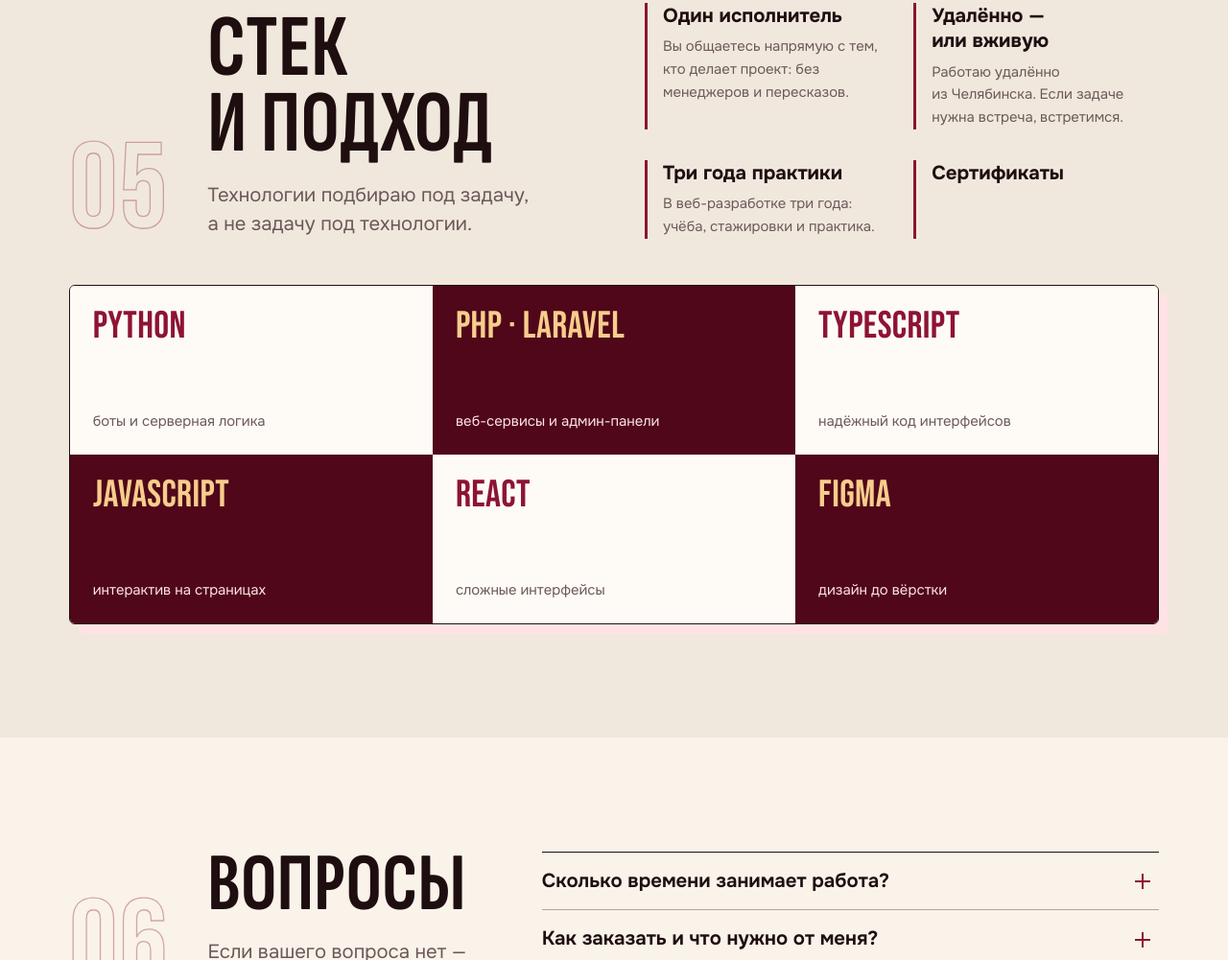
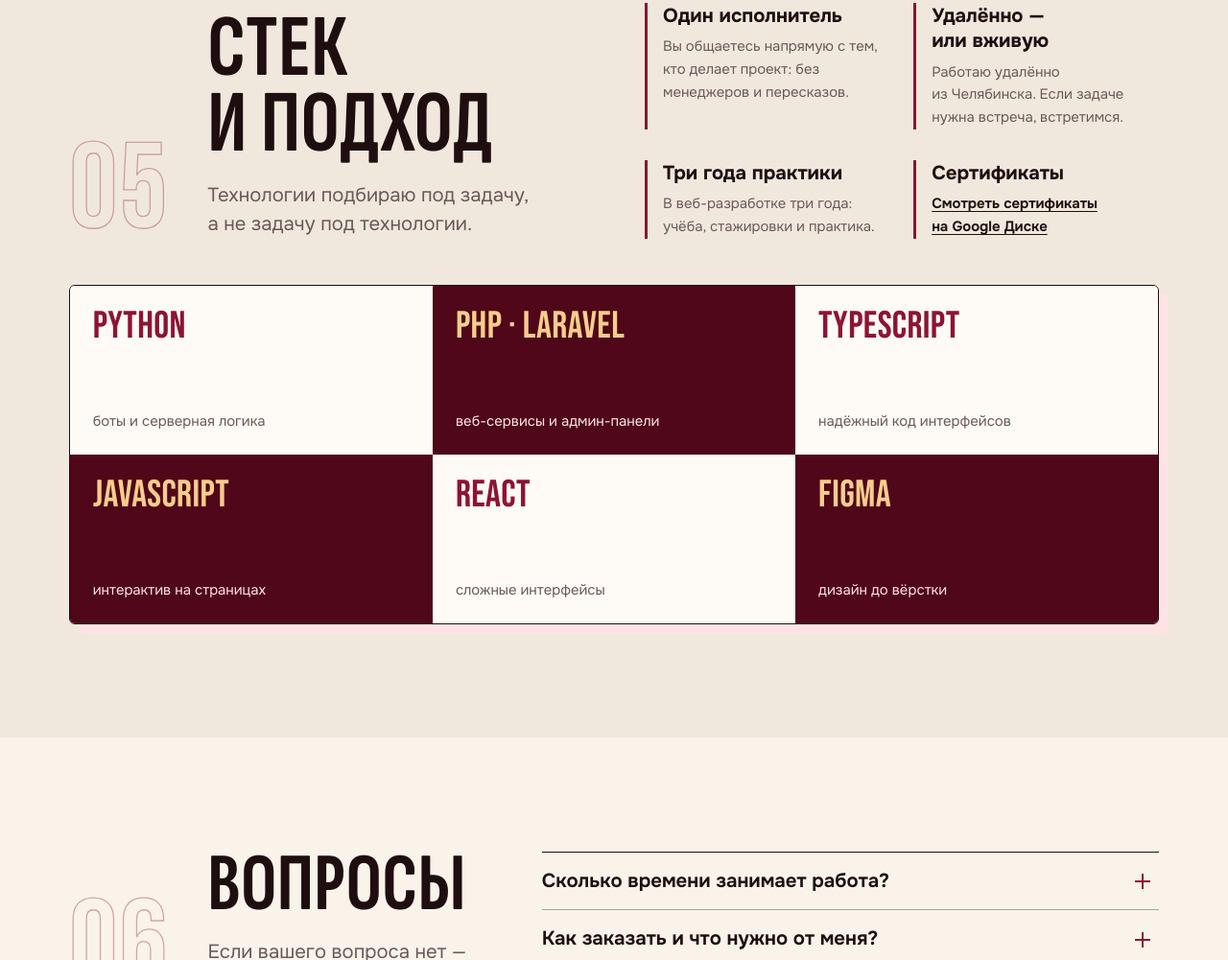
Before and after one commit to Ferzi0/my_vizitka, a website: page index.html in a window 1280 px wide. Shown: the part 5381-6382 px from the top of the page at 96% size. Drawn offline with Linux system fonts and the light colour scheme.

Commit message:
Сертификаты: ссылка на папку Google Диска
- В карточку «Сертификаты» добавлена ссылка «Смотреть сертификаты на Google Диске» (новая вкладка, rel=noopener noreferrer, скрытая подпись для скринридера)
- Стиль .principle__link: цель не меньше 44 px, цвет из токенов, hover через бренд

```diff
--- a/css/main.css
+++ b/css/main.css
@@ -1645,6 +1645,8 @@
 }
 .principle__title { font-size: var(--step-1); font-weight: 700; line-height: 1.3; }
 .principle p { margin-top: var(--space-2); color: var(--fg-muted); font-size: var(--step--1); }
+.principle__link { display: inline-flex; align-items: center; min-height: 44px; color: var(--fg); font-weight: 650; }
+.principle__link:hover { color: var(--brand); }
 
 /* Доска технологий: клетки чередуются как на шахматной доске при любой сетке */
 .stack {
--- a/index.html
+++ b/index.html
@@ -490,7 +490,8 @@
           </li>
           <li class="principle">
             <h3 class="principle__title">Сертифи&shy;каты</h3>
-            <p></p>
+            <!-- [ЗАПОЛНИТЬ: вставьте в href ссылку на папку Google Диска с сертификатами; доступ «у кого есть ссылка — просмотр»] -->
+            <p><a class="principle__link" href="https://drive.google.com/drive/folders/1TfnV8iRwPxgpjPAfYhq8ef1J4iuG0RBQ?usp=sharing" target="_blank" rel="noopener noreferrer">Смотреть сертификаты на&nbsp;Google&nbsp;Диске<span class="visually-hidden"> (откроется в&nbsp;новой вкладке)</span></a></p>
           </li>
         </ul>
 
```
